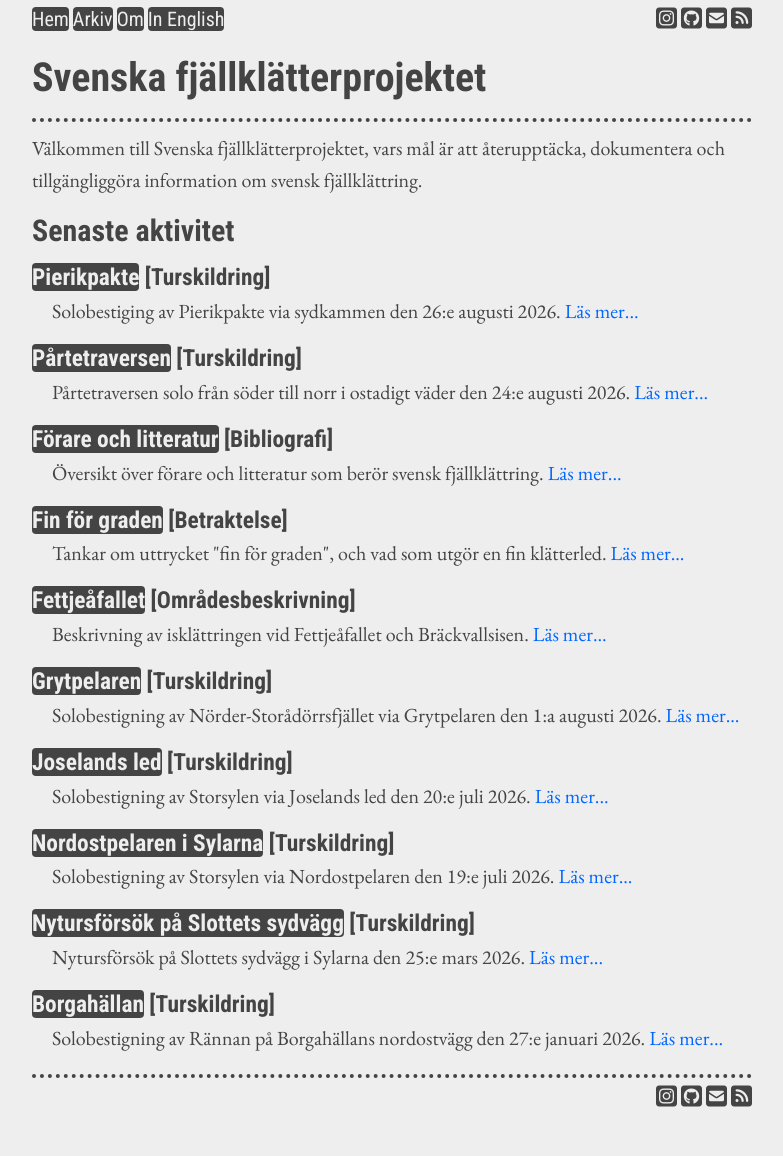
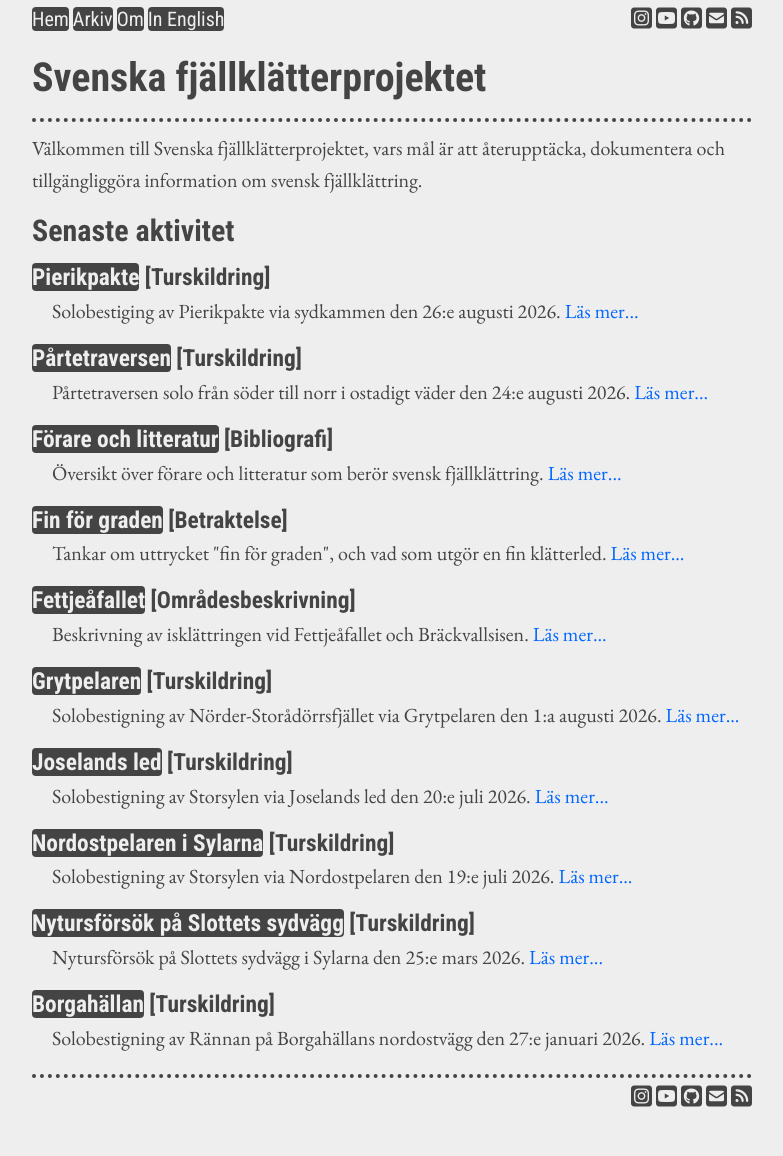
Before and after one commit to fjallklatterprojektet/fjallklatterprojektet.github.io, a Jekyll site: the page built from index.html, in a window 1280 px wide. Shown: the whole page, without its empty margins (248-1031 px from the left). Built offline with Jekyll 4.4.1, drawn with Linux system fonts in a browser that asks for light colours.

Commit message:
Add YouTube link to header and footer

```diff
--- a/_layouts/home.html
+++ b/_layouts/home.html
@@ -30,6 +30,7 @@
         </span>
         <span class="header_links">
           <a href="http://instagram.com/_u/{{ site.instagram_username }}/" aria-label="Instagram"><i class="fa-brands fa-square-instagram"></i></a>
+          <a href="https://www.youtube.com/@Fj%C3%A4llkl%C3%A4tterprojektet" aria-label="YouTube"><i class="fa-brands fa-square-youtube"></i></a>
           <a href="https://github.com/fjallklatterprojektet" aria-label="GitHub"><i class="fa-brands fa-square-github"></i></a>
           <a href="mailto:{{ site.email }}" aria-label="Email"><i class="fa fa-square-envelope"></i></a>
           <a href="/feed.xml" aria-label="RSS"><i class="fa-solid fa-square-rss"></i></a>
@@ -41,6 +42,7 @@
     <footer>
       <nav class="footer_links">
         <a href="http://instagram.com/_u/{{ site.instagram_username }}/" aria-label="Instagram"><i class="fa-brands fa-square-instagram"></i></a>
+        <a href="https://www.youtube.com/@Fj%C3%A4llkl%C3%A4tterprojektet" aria-label="YouTube"><i class="fa-brands fa-square-youtube"></i></a>
         <a href="https://github.com/fjallklatterprojektet" aria-label="GitHub"><i class="fa-brands fa-square-github"></i></a>
         <a href="mailto:{{ site.email }}" aria-label="Email"><i class="fa fa-square-envelope"></i></a>
         <a href="/feed.xml" aria-label="RSS"><i class="fa-solid fa-square-rss"></i></a>
--- a/_layouts/post.html
+++ b/_layouts/post.html
@@ -26,6 +26,7 @@
         </span>
         <span class="header_links">
           <a href="http://instagram.com/_u/{{ site.instagram_username }}/" aria-label="Instagram"><i class="fa-brands fa-square-instagram"></i></a>
+          <a href="https://www.youtube.com/@Fj%C3%A4llkl%C3%A4tterprojektet" aria-label="YouTube"><i class="fa-brands fa-square-youtube"></i></a>
           <a href="https://github.com/fjallklatterprojektet" aria-label="GitHub"><i class="fa-brands fa-square-github"></i></a>
           <a href="mailto:{{ site.email }}" aria-label="Email"><i class="fa fa-square-envelope"></i></a>
           <a href="/feed.xml" aria-label="RSS"><i class="fa-solid fa-square-rss"></i></a>
@@ -76,6 +77,7 @@
     <footer>
       <nav class="footer_links">
         <a href="http://instagram.com/_u/{{ site.instagram_username }}/" aria-label="Instagram"><i class="fa-brands fa-square-instagram"></i></a>
+        <a href="https://www.youtube.com/@Fj%C3%A4llkl%C3%A4tterprojektet" aria-label="YouTube"><i class="fa-brands fa-square-youtube"></i></a>
         <a href="https://github.com/fjallklatterprojektet" aria-label="GitHub"><i class="fa-brands fa-square-github"></i></a>
         <a href="mailto:{{ site.email }}" aria-label="Email"><i class="fa fa-square-envelope"></i></a>
         <a href="/feed.xml" aria-label="RSS"><i class="fa-solid fa-square-rss"></i></a>
```
